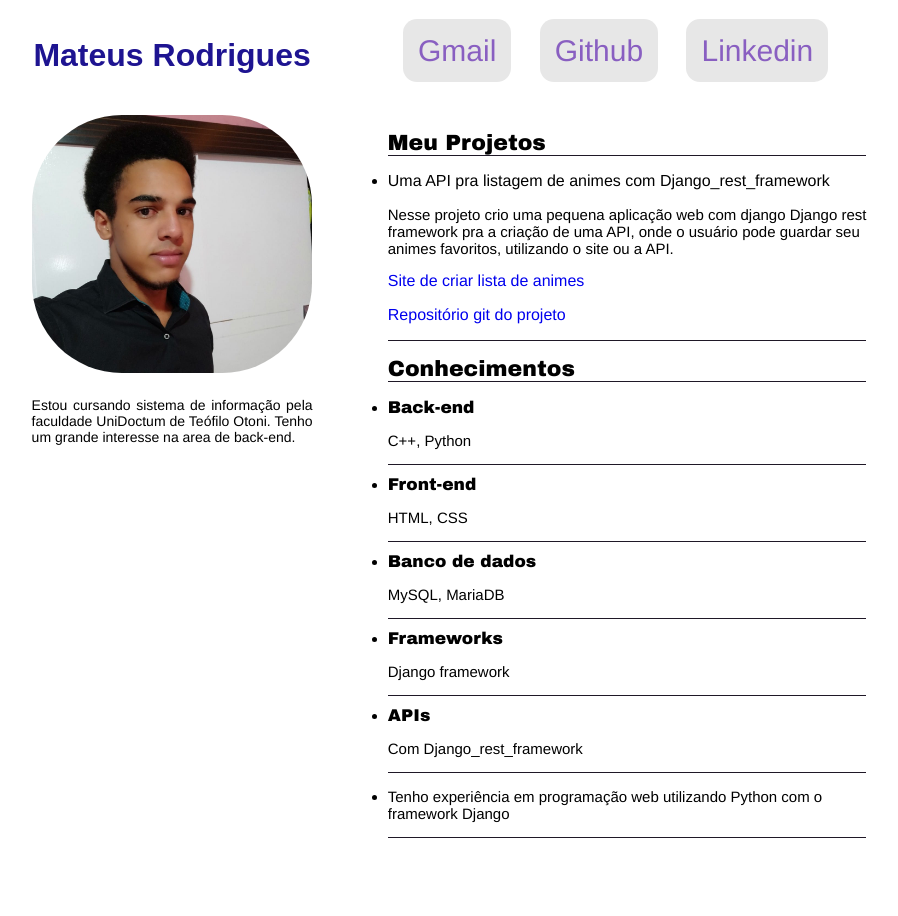
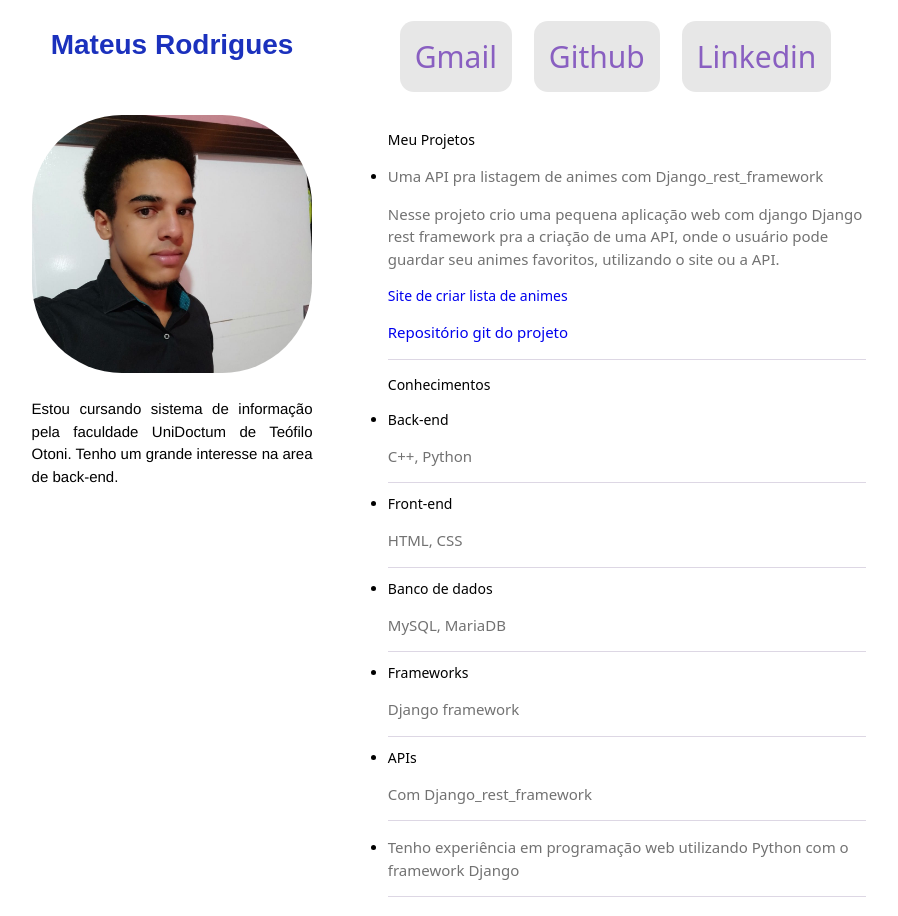
Before and after one commit to mateus-rodriguess/Portfolio, a plain HTML site: page index.html in a window 1280 px wide. Shown: the whole page, without its empty margins (196-1094 px from the left). Before the commit the page ends 859 px from the top, so only its background shows below. Drawn offline with Linux system fonts and the light colour scheme.

Commit message:
update css

```diff
--- a/css/style.css
+++ b/css/style.css
@@ -1,98 +1,106 @@
-body, p, h1, ul, li{
+body,
+p,
+h1,
+ul,
+li {
     padding: 0px;
 }
 
-body {
-  font-family: Helvetica,Arial, sans-serif;
+h3 {
+    color: #494949
 }
 
-body{
+body {
+    font-family: Helvetica, Arial, sans-serif;
+}
+
+body {
     margin: 0 17%;
+}
+
+p {
+    font-size: 12;
 }
 
 a {
     text-decoration: none;
 }
 
-/* GRID GERAL */
-.estrutura{
+.estrutura {
     display: grid;
     grid-template-columns: minmax(200px, 1.2fr) 2fr;
     grid-template-rows: 110px;
-  grid-template-areas:
-    "logo header"
-    "perfil conteudo"
-    "footer footer"
-  ;
-  row-gap:  5px;
+    grid-template-areas: "logo header" "perfil conteudo" "footer footer";
+    row-gap: 5px;
     column-gap: 5%;
+    background-color: #fff;
+    font: 14px/1.5 "Noto Sans", "Helvetica Neue", Helvetica, Arial, sans-serif;
 }
 
-/* ESTRUTURA PAR O SITE SER RESPOSIVO*/
-@media(max-width: 1200px){
-  .estrutura{
+@media(max-width: 1200px) {
+    .estrutura {
         grid-template-columns: minmax(200px, 1.2fr) 2fr;
-    grid-template-areas:
-    "logo header"
-    "perfil conteudo"
-    "footer footer"
-    ;
+        grid-template-areas: "logo header" "perfil conteudo" "footer footer";
     }
-  body{
+    body {
         margin: 0% 10px;
     }
-  .prefil img{
+    .prefil img {
         margin: auto auto;
     }
 }
 
 @media (max-width: 740px) {
-  .estrutura{
+    .estrutura {
         grid-template-columns: 1fr;
-    grid-template-areas:
-      "logo"
-      "perfil"
-      "header"
-      "conteudo"
-      "footer";
+        grid-template-areas: "logo" "perfil" "header" "conteudo" "footer";
     }
     .header nav ul li a {
         font-size: 20px;
     }
-  .info{
+    .header {
+        margin-top: 10px;
+    }
+    .info {
         height: 20px;
     }
-  .perfil p{
+    .perfil p {
         text-align: center;
     }
 }
 
-/* LOGO */
 .logo {
     display: grid;
 }
-.logo a{
+
+.logo a {
     display: block;
     margin: auto auto;
 }
 
-h1{
-  color: rgb(30, 20, 145);
+h1,
+h2,
+h3,
+h4,
+h5,
+h6 {
+    color: #222;
+    margin: 0 0 20px
+}
+
+h1 {
+    color: rgb(27, 49, 189);
     text-align: center;
     font-family: Arial, Helvetica, sans-serif;
+    font-size: 28px
 }
 
-.logo a:hover h1{
-  color: rgb(25, 25, 78);
-}
-
-/* HEADER*/
-.header{
-  grid-area: header ;
+.header {
+    grid-area: header;
     padding: 24px;
 }
 
-.header li{
+.header li {
     list-style: none;
 }
 
@@ -110,7 +118,7 @@ h1{
     border-radius: 14px;
 }
 
-.header nav a:hover{
+.header nav a:hover {
     background: cornflowerblue;
 }
 
@@ -118,69 +126,35 @@ h1{
     margin: auto auto;
 }
 
-/* PERFIL */
-.perfil{
+.perfil {
     grid-area: perfil;
 }
 
 .info {
-  font-size: 14px;
+    font-size: 15px;
     text-align: justify;
     padding: 10px;
-  font-family: Helvetica,Arial, sans-serif;
+    font-family: Helvetica, Arial, sans-serif;
 }
 
-.perfil img{
+.perfil img {
     width: 280px;
     border-radius: 90px;
     display: block;
     margin: auto auto;
 }
 
-/* CONTEUDO*/
 .conteudo {
     grid-area: conteudo;
     padding-left: 23px;
 }
-.conteudo p1{
-  font-size: 22px;
-  color: black;
-  border-bottom: 1.5px solid rgb(31, 24, 39);
-  font-family: "Arial black", sans-serif, helvetica;
-  display: block;
 
+.conteudo p {
+    font: 15px/1.5 "Noto Sans", "Helvetica Neue", Helvetica, Arial, sans-serif;
+    color: #727272;
 }
 
-p2{
-  font-size: 17px;
-  font-family: "Arial black";
-}
-
-.conteudo li .desc{
-  font-size: 15px;
-}
-
-.conteudo  li{
-  border-bottom: 1px solid rgb(31, 24, 39);
+.conteudo li {
+    border-bottom: 1px solid rgb(221, 215, 228);
     margin-bottom: 10px;
 }
-
-.conteudo p3{
-  font-size: 22px;
-  color: black;
-  border-bottom: 1.5px solid rgb(31, 24, 39);
-  font-family:"arial black", Helvetica, sans-serif;
-  display: block;
-}
-
-/* FOOTER*/
-.footer {
-  grid-area: footer;
-  padding-top: 30px;
-}
-
-.footer p{
-  text-align: center;
-  border-bottom: 2px solid rgb(102, 50, 150);
-  display: block;
-}
```
Lines whose indentation alone changed are shown as unchanged.
